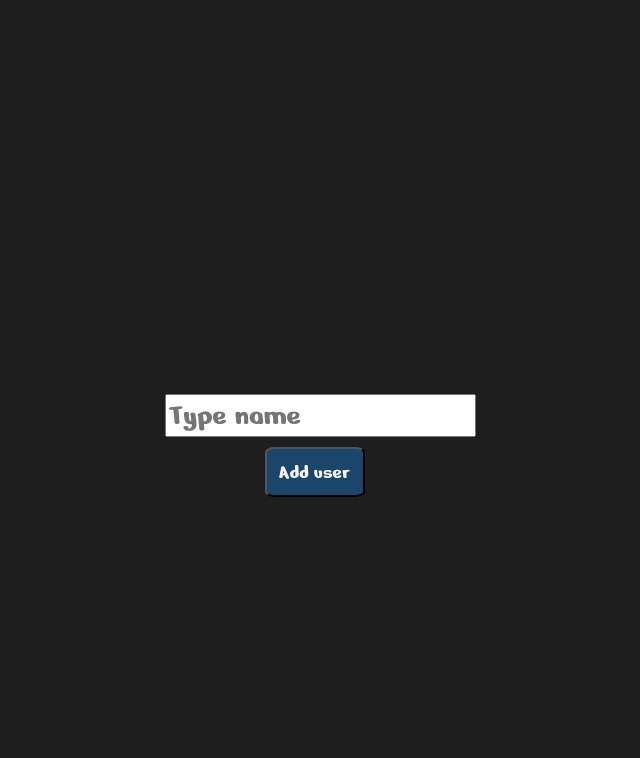
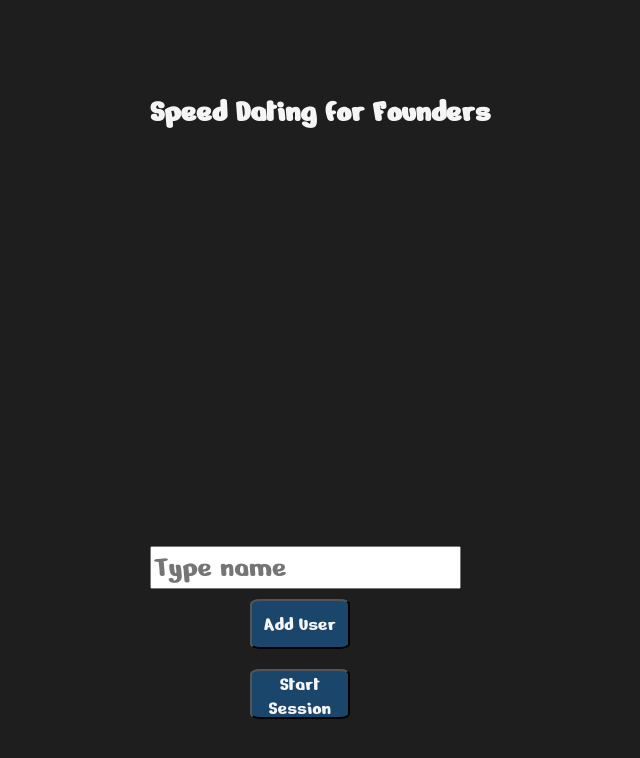
Before and after one commit to Gilchus/speed-dating-react, a React (Create React App) app: page / in a window 1280 px wide. Shown: the top 758 px of the page, without its empty margins (320-960 px from the left). Built offline with nearby package versions, Linux system fonts and the light colour scheme.

Commit message:
Updated Button
Updated Button

```diff
--- a/src/App.css
+++ b/src/App.css
@@ -14,8 +14,12 @@ html, body {
   height: 100%
 }
 
-p {
+p, h1 {
   color: whitesmoke;
+}
+
+h1{
+  margin-bottom: 100px;
 }
 
 .UserName {
@@ -24,8 +28,10 @@ p {
 }
 
 .UserList {
-  max-height: 500px;
-  margin-bottom: 100px;
+  max-height: 300px;
+  overflow-y: auto;
+  min-height: 300px;
+  margin-bottom: 15px;
 }
 
 button {
--- a/src/App.js
+++ b/src/App.js
@@ -1,28 +1,50 @@
-import React, { useRef, useState } from 'react';
-import './App.css';
-import Button from './Button';
-import UserList from './UserList';
+import React, { useRef, useState } from "react";
+import "./App.css";
+import Button from "./Button";
+import UserList from "./UserList";
 
 function App() {
   const [users, setUsers] = useState([]);
   const [inputText, setInputText] = useState("");
+  const [sessionStarted, setSessionStarted] = useState(false);
 
-const handleTextChange=(event)=>{
+  const handleTextChange = (event) => {
     setInputText(event.target.value);
   };
 
-  return (
-    <div className="App">
+  let content = null;
+  if (!sessionStarted) {
+    content = (
+      <div>
         <UserList users={users} />
-      <input  onChange={handleTextChange}
+        <input
+          onChange={handleTextChange}
           value={inputText}
-              placeholder="Type name">
-              </input>
-      <Button onClick={()=> {
+          placeholder="Type name"
+        ></input>
+        <Button
+          text="Add User"
+          onClick={() => {
             users.push(inputText);
             setInputText("");
             console.log(users);
-      }}> </Button>
+          }}
+        ></Button>
+        <Button
+          text="Start Session"
+          onClick={() => {
+            setSessionStarted(true);
+          }}
+        ></Button>
+      </div>
+    );
+  } else if (sessionStarted) {
+  }
+
+  return (
+    <div className="App">
+      <h1>Speed Dating for Founders</h1>
+      {content}
     </div>
   );
 }
--- a/src/Button.js
+++ b/src/Button.js
@@ -1,11 +1,10 @@
-import React, { useRef, useState } from 'react';
-import './App.css';
+import React, { useRef, useState } from "react";
+import "./App.css";
 
-function Button({onClick}) {
-
+function Button({ text, onClick }) {
   return (
     <div className="ButtonContainer">
-      <button onClick={onClick}>Add user</button>
+      <button onClick={onClick}>{text}</button>
     </div>
   );
 }
```
Also changed, not shown: 1 other file (tests, documents, lock files or other folders). Lines whose indentation alone changed are shown as unchanged.
